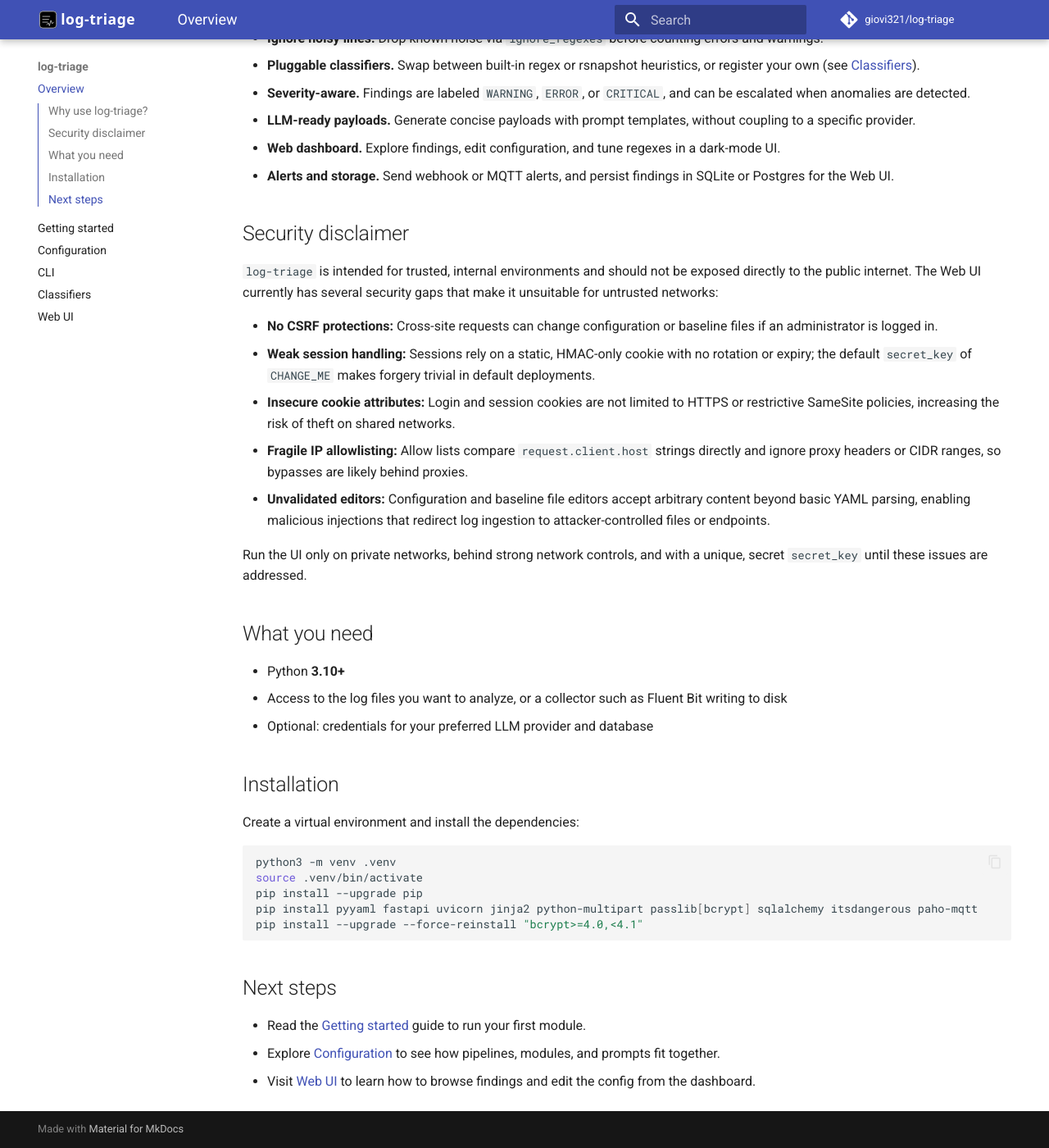
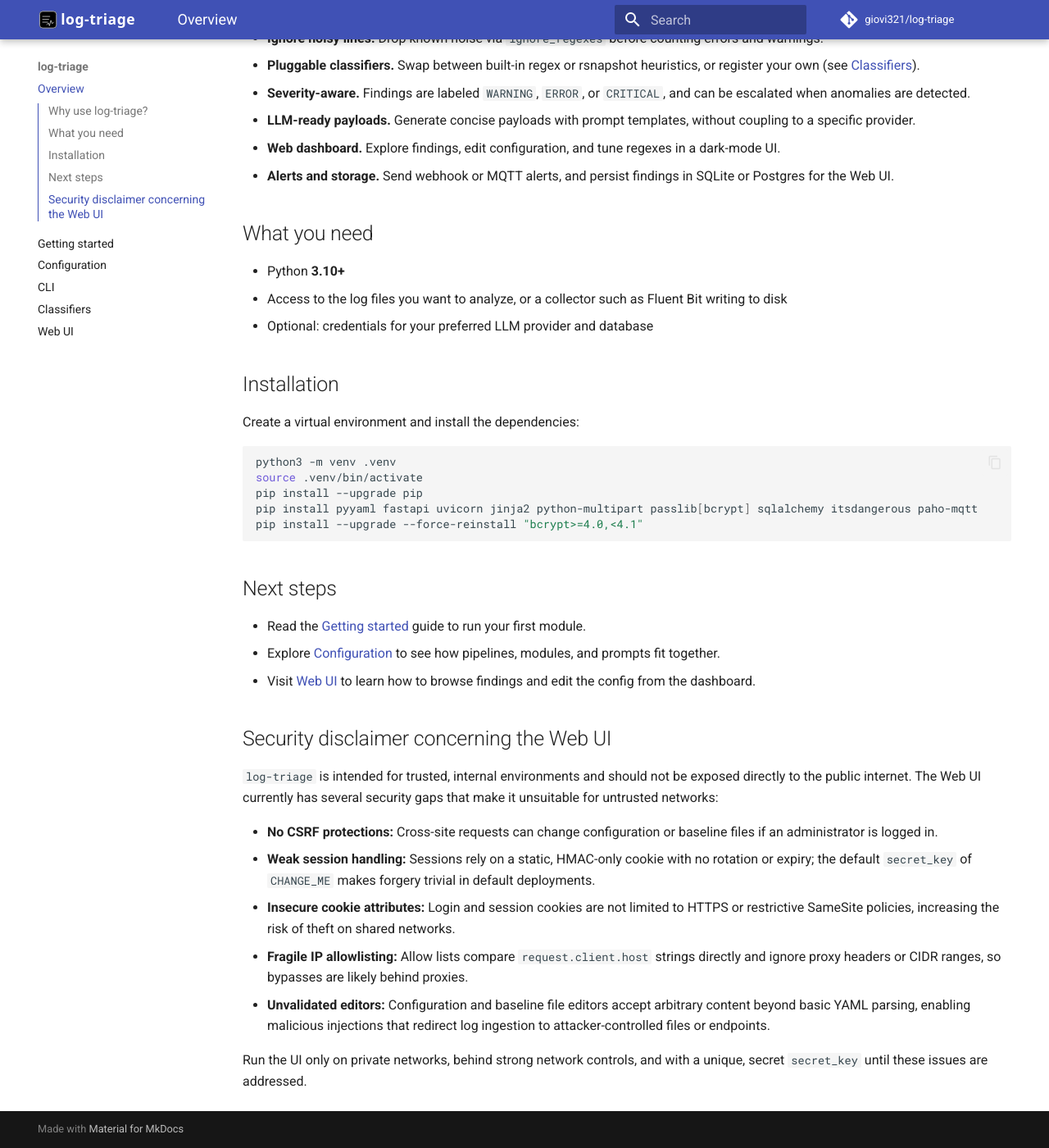
Before and after one commit to giovi321/log-triage, an MkDocs documentation site: the page built from docs/index.md, in a window 1280 px wide and 1400 px high, scrolled down 381 px. Shown: the whole window at 82% size. Built offline with MkDocs 1.6.1 and Material for MkDocs 9.7.7, drawn with Linux system fonts in a browser that asks for light colours; comment, search, counter and statistics services are not loaded; some of the changed lines change nothing that is shown.

Commit message:
Restore security disclaimer for Web UI
Reintroduced the security disclaimer for the Web UI with detailed vulnerabilities and recommendations.

```diff
--- a/docs/index.md
+++ b/docs/index.md
@@ -12,18 +12,6 @@
 - **LLM-ready payloads.** Generate concise payloads with prompt templates, without coupling to a specific provider.
 - **Web dashboard.** Explore findings, edit configuration, and tune regexes in a dark-mode UI.
 - **Alerts and storage.** Send webhook or MQTT alerts, and persist findings in SQLite or Postgres for the Web UI.
-
-## Security disclaimer
-
-`log-triage` is intended for trusted, internal environments and should not be exposed directly to the public internet. The Web UI currently has several security gaps that make it unsuitable for untrusted networks:
-
-- **No CSRF protections:** Cross-site requests can change configuration or baseline files if an administrator is logged in.
-- **Weak session handling:** Sessions rely on a static, HMAC-only cookie with no rotation or expiry; the default `secret_key` of `CHANGE_ME` makes forgery trivial in default deployments.
-- **Insecure cookie attributes:** Login and session cookies are not limited to HTTPS or restrictive SameSite policies, increasing the risk of theft on shared networks.
-- **Fragile IP allowlisting:** Allow lists compare `request.client.host` strings directly and ignore proxy headers or CIDR ranges, so bypasses are likely behind proxies.
-- **Unvalidated editors:** Configuration and baseline file editors accept arbitrary content beyond basic YAML parsing, enabling malicious injections that redirect log ingestion to attacker-controlled files or endpoints.
-
-Run the UI only on private networks, behind strong network controls, and with a unique, secret `secret_key` until these issues are addressed.
 
 ## What you need
 
@@ -48,3 +36,15 @@ pip install --upgrade --force-reinstall "bcrypt>=4.0,<4.1"
 - Read the [Getting started](getting-started.md) guide to run your first module.
 - Explore [Configuration](configuration.md) to see how pipelines, modules, and prompts fit together.
 - Visit [Web UI](web-ui.md) to learn how to browse findings and edit the config from the dashboard.
+
+## Security disclaimer concerning the Web UI
+
+`log-triage` is intended for trusted, internal environments and should not be exposed directly to the public internet. The Web UI currently has several security gaps that make it unsuitable for untrusted networks:
+
+- **No CSRF protections:** Cross-site requests can change configuration or baseline files if an administrator is logged in.
+- **Weak session handling:** Sessions rely on a static, HMAC-only cookie with no rotation or expiry; the default `secret_key` of `CHANGE_ME` makes forgery trivial in default deployments.
+- **Insecure cookie attributes:** Login and session cookies are not limited to HTTPS or restrictive SameSite policies, increasing the risk of theft on shared networks.
+- **Fragile IP allowlisting:** Allow lists compare `request.client.host` strings directly and ignore proxy headers or CIDR ranges, so bypasses are likely behind proxies.
+- **Unvalidated editors:** Configuration and baseline file editors accept arbitrary content beyond basic YAML parsing, enabling malicious injections that redirect log ingestion to attacker-controlled files or endpoints.
+
+Run the UI only on private networks, behind strong network controls, and with a unique, secret `secret_key` until these issues are addressed.
```
